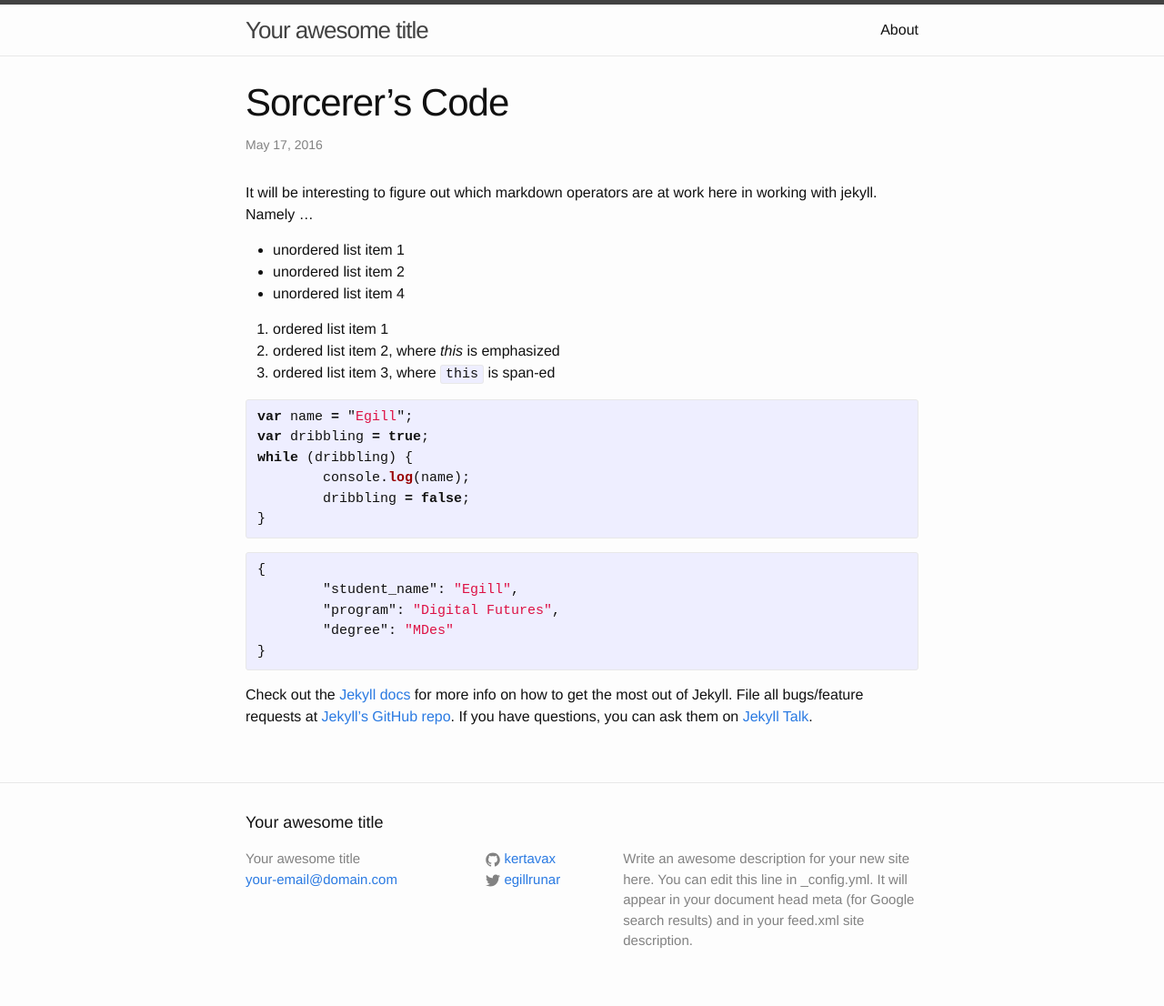
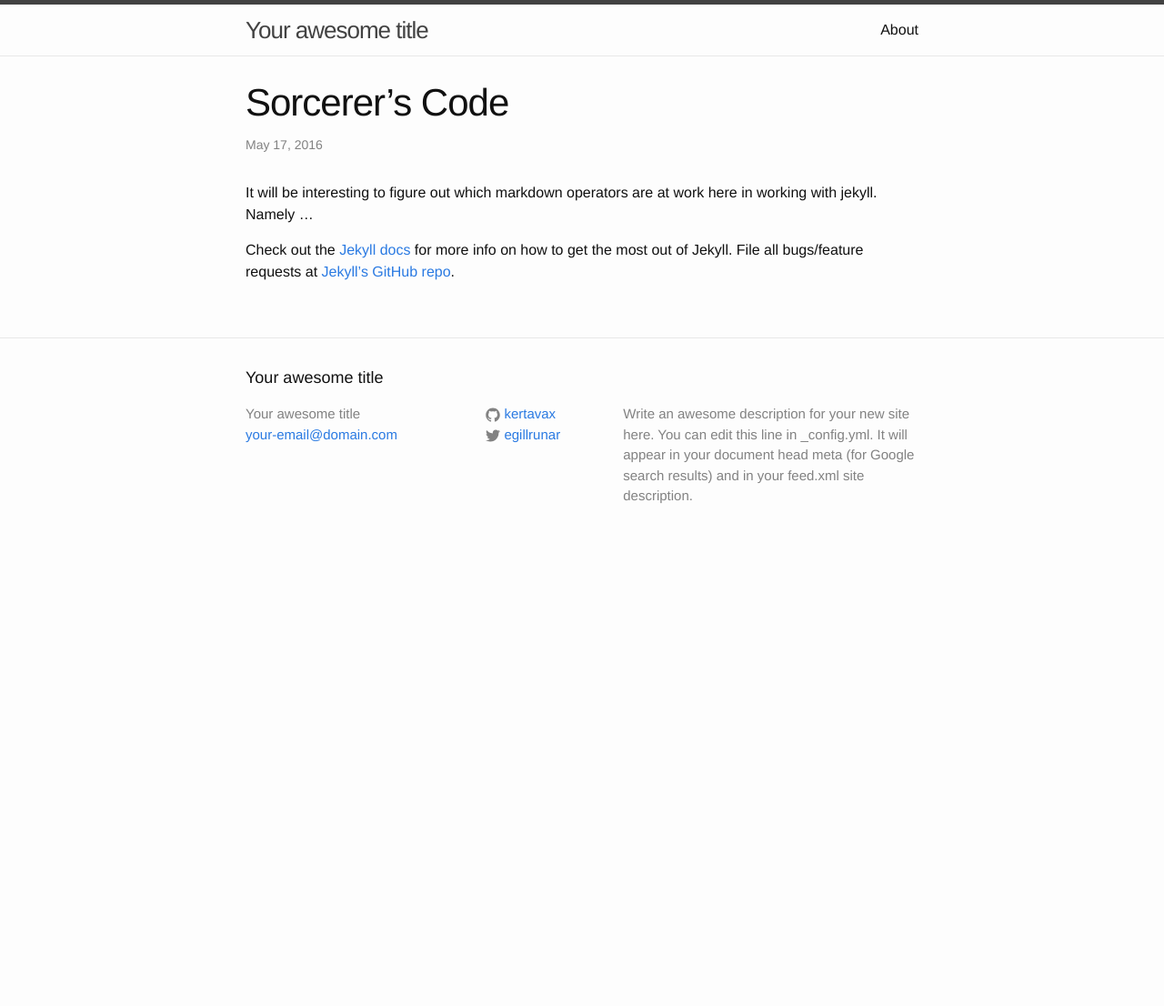
Before and after one commit to kertavax/kertavax.github.io, a Jekyll site: the page built from _posts/2016-05-17-sorcerers-code.markdown, in a window 1280 px wide. Shown: the whole page at 91% size. Built offline with Jekyll 4.4.1, drawn with Linux system fonts in a browser that asks for light colours; after the commit the page ends 900 px from its top, so only the background shows below that.

Commit message:
some major text edits for git testing

```diff
--- a/_posts/2016-05-17-sorcerers-code.markdown
+++ b/_posts/2016-05-17-sorcerers-code.markdown
@@ -2,37 +2,11 @@
 layout: post
 title:  "Sorcerer’s Code"
 date:   2016-05-17 18:18:00 -0400
-categories: jekyll update harry potter
+categories: jekyll update harry potter tryouts
 ---
 It will be interesting to figure out which markdown operators are at work here in working with jekyll. Namely …
 
-- unordered list item 1
-- unordered list item 2
-- unordered list item 4
-
-1. ordered list item 1
-2. ordered list item 2, where _this_ is emphasized
-3. ordered list item 3, where `this` is span-ed
-
-{% highlight javascript %}
-var name = "Egill";
-var dribbling = true;
-while (dribbling) {
-	console.log(name);
-	dribbling = false;
-}
-{% endhighlight %}
-
-{% highlight JSON %}
-{
-	"student_name": "Egill",
-	"program": "Digital Futures",
-	"degree": "MDes"
-}
-{% endhighlight %}
-
-Check out the [Jekyll docs][jekyll-docs] for more info on how to get the most out of Jekyll. File all bugs/feature requests at [Jekyll’s GitHub repo][jekyll-gh]. If you have questions, you can ask them on [Jekyll Talk][jekyll-talk].
+Check out the [Jekyll docs][jekyll-docs] for more info on how to get the most out of Jekyll. File all bugs/feature requests at [Jekyll’s GitHub repo][jekyll-gh].
 
 [jekyll-docs]: http://jekyllrb.com/docs/home
 [jekyll-gh]:   https://github.com/jekyll/jekyll
-[jekyll-talk]: https://talk.jekyllrb.com/
```
